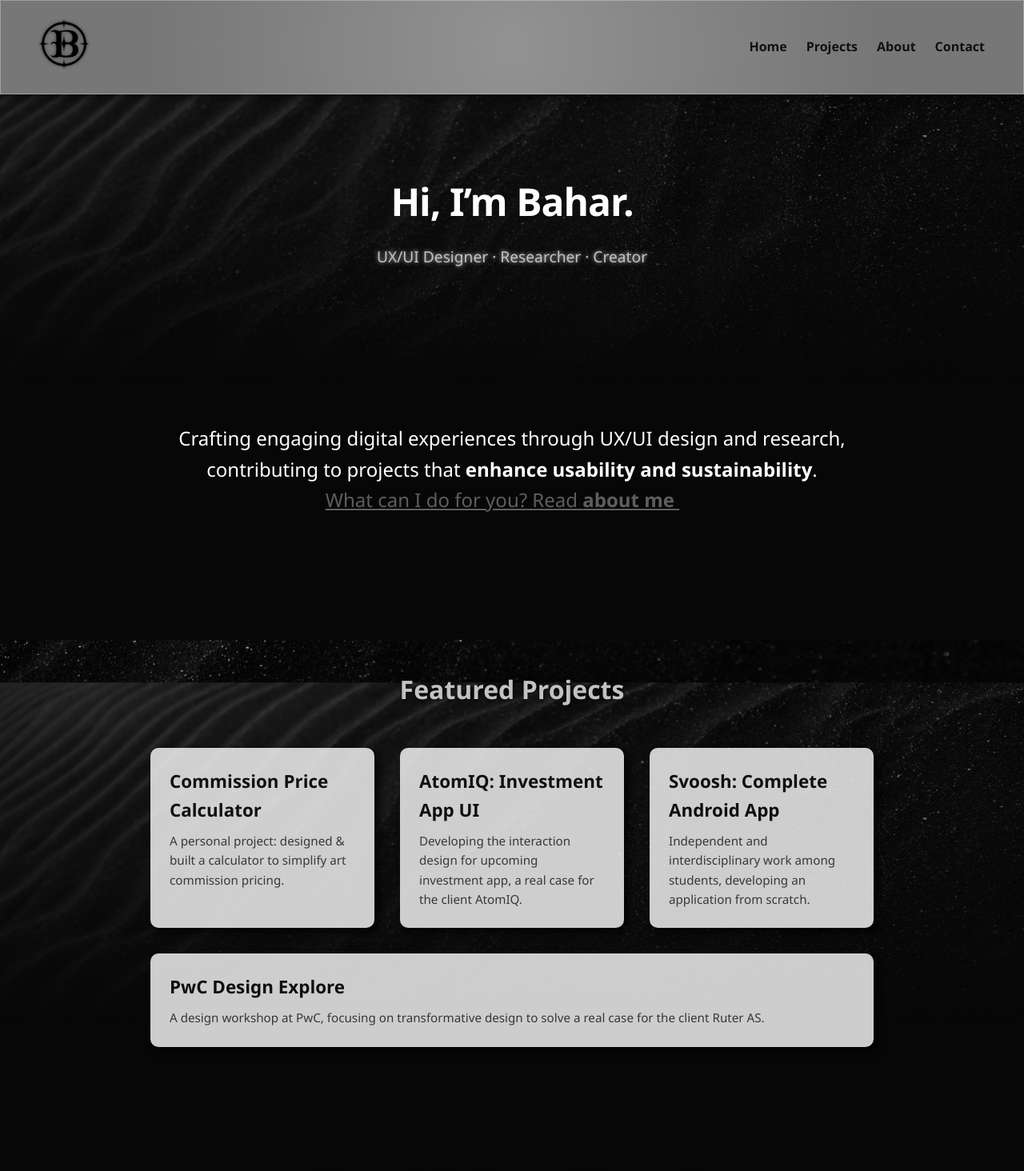
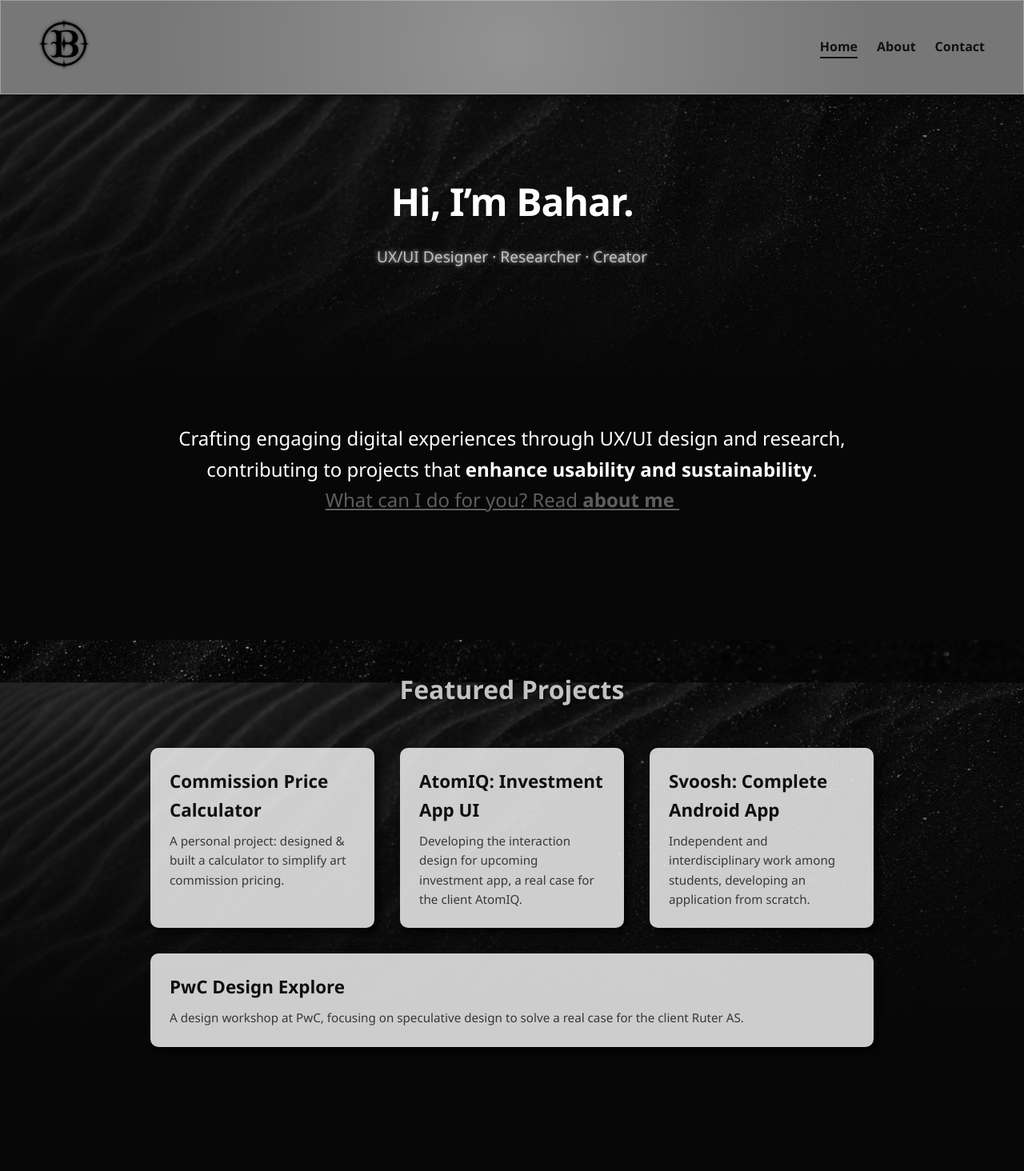
Before and after one commit to baharRi/portfolio, a React (Create React App) app: page / in a window 1280 px wide. Shown: the top 1464 px of the page at 80% size. Built offline with nearby package versions, Linux system fonts and the light colour scheme; some icons are missing.

Commit message:
updated nav. fixed back button

```diff
--- a/src/App.css
+++ b/src/App.css
@@ -133,7 +133,7 @@ button:hover {
   width: 100%;
   top: 0;
   background: #777777;
-   z-index: 1000;
+  z-index: 1000;
 }
 
 .header {
@@ -191,15 +191,16 @@ button:hover {
   }
 }
 
-/*
 .overlay {
   position: fixed;
   bottom: 0;
+  top: 0;
+  left: 0;
   width: 100vw;
   height: 100vh;
   background: rgba(0, 0, 0, 0.5);
-  z-index: 30; /* less than header but more than other content
-}*/
+  z-index: 20; /* less than header but more than other content */
+}
 
 .header nav a {
   margin-left: 1.5rem;
@@ -226,6 +227,10 @@ a {
 }
 
 .header nav a:hover::after {
+  width: 100%;
+}
+
+.header nav a.active::after {
   width: 100%;
 }
 
--- a/src/components/Header.js
+++ b/src/components/Header.js
@@ -1,55 +1,38 @@
 import React, { useState } from "react";
-import { Link, useNavigate, useLocation } from "react-router-dom";
+import { Link, useLocation } from "react-router-dom";
 import logo from "../assets/myLogo.svg";
 import MenuIcon from '@mui/icons-material/Menu';
 import CloseIcon from '@mui/icons-material/Close';
 
-function Header() { // link projects to home/projects
-
-const navigate = useNavigate();
+function Header() {
 const location = useLocation();
 const [isOpen, setIsOpen] = useState(false);
 const setClose = () => setIsOpen(false);
 
-const handleNavClick = (e, targetId = null) => {
-  e.preventDefault();
-
-  const scrollToTarget = () => {
-    if (targetId) {
-      document.getElementById(targetId)?.scrollIntoView({ behavior: "smooth" });
-    } else {
-      window.scrollTo({ top: 0, behavior: "smooth" });
-    }
-  };
-
-  if (location.pathname !== "/") {
-    navigate("/");
-    setTimeout(scrollToTarget, 100); // wait for home to render
-  } else {
-    scrollToTarget();
-  }
-};
+const isActive = (path) => location.pathname === path;
 
   return (
+    <>
     <div className="headerDiv">
+
     <header className="header">
-      <Link to="/" onClick={(e) => { setClose(); handleNavClick(e); }}><img src={logo} alt="Logo" className="logo"/></Link>
+      <Link to="/" onClick={() => { setClose(); }}><img src={logo} alt="Logo" className="logo"/></Link>
 
       {/*hamburger menu for mobile*/}
 
       <button className="hamburger" onClick={() => setIsOpen(!isOpen)}
       aria-label="Toggle navigation menu">{isOpen ? <CloseIcon fontSize="large" /> : <MenuIcon fontSize="large" /> }</button>
 
-      {isOpen && <div className="overlay" onClick={() => setIsOpen(false)}></div>}
+      <nav className= {`navlinks ${isOpen ? "open" : ""}`}>
+        <Link to="/" className={isActive("/") ? "active" : ""} onClick={() => setClose()}>Home</Link>
 
-      <nav className= {`navlinks ${isOpen ? "open" : ""}`}>
-        <Link to="/" onClick={(e) => { setClose(); handleNavClick(e); }}>Home</Link>
-        <Link to="/#projects" onClick={(e) => { setClose(); handleNavClick(e, "projects"); }}>Projects</Link>
-        <Link to="/about" onClick={() => setClose()}>About</Link>
-        <Link to="/contact" onClick={() => setClose()}>Contact</Link>
+        <Link to="/about" className={isActive("/about") ? "active" : ""} onClick={() => setClose()}>About</Link>
+        <Link to="/contact" className={isActive("/contact") ? "active" : ""} onClick={() => setClose()}>Contact</Link>
       </nav>
     </header>
     </div>
+    {isOpen && <div className="overlay" onClick={() => setIsOpen(false)}></div>}
+    </>
   );
 }
 
--- a/src/components/ProjectPage.js
+++ b/src/components/ProjectPage.js
@@ -1,4 +1,4 @@
-import { useParams, Link } from "react-router-dom";
+import { useParams, Link, useLocation, useNavigate } from "react-router-dom";
 import Project1 from "./pages/ProjectPages/Project1";
 import Project2 from "./pages/ProjectPages/Project2";
 import Project3 from "./pages/ProjectPages/Project3";
@@ -7,7 +7,28 @@ import Project5 from "./pages/ProjectPages/Project5";
 
 import ArrowBackIcon from '@mui/icons-material/ArrowBack';
 
-function ProjectPage() {
+function ProjectPage() { //clean this up
+  const navigate = useNavigate();
+const location = useLocation();
+
+const handleNavClick = (e, targetId = null) => {
+  e.preventDefault();
+
+  const scrollToTarget = () => {
+    if (targetId) {
+      document.getElementById(targetId)?.scrollIntoView({ behavior: "smooth" });
+    } else {
+      window.scrollTo({ top: 0, behavior: "smooth" });
+    }
+  };
+
+  if (location.pathname !== "/") {
+    navigate("/");
+    setTimeout(scrollToTarget, 100); // wait for home to render
+  } else {
+    scrollToTarget();
+  }
+};
   const { id } = useParams();
 
   const projects = {
@@ -46,7 +67,7 @@ function ProjectPage() {
       )}
 
       <div className="backLinkContainer">
-      <Link to="/" className="backLink"><button> <ArrowBackIcon fontSize="small" style={{ verticalAlign: 'middle'}} /> Back to projects</button>
+      <Link to="/" className="backLink" onClick={(e) => {handleNavClick(e, "projects"); }}><button> <ArrowBackIcon fontSize="small" style={{ verticalAlign: 'middle'}} /> Back to projects</button>
 
       </Link>
       </div>
--- a/src/components/Projects.js
+++ b/src/components/Projects.js
@@ -3,6 +3,7 @@ import { Link } from "react-router-dom";
 import GitHubIcon from '@mui/icons-material/GitHub';
 
 function Projects() { /* focus on UX/UI for project2, focus on process, teamwork, and results for project3 */
+
   return (
     <>
     <section id="projects" className="projects">
@@ -31,7 +32,7 @@ function Projects() { /* focus on UX/UI for project2, focus on process, teamwork
         <Link to="/project/5" className="project" style={{ textDecoration: 'none' }}>
           <h3>PwC Design Explore</h3>
           <p>
-            A design workshop at PwC, focusing on transformative design to solve a real case
+            A design workshop at PwC, focusing on speculative design to solve a real case
             for the client Ruter AS.
           </p>
         </Link>
--- a/src/components/pages/About.js
+++ b/src/components/pages/About.js
@@ -90,12 +90,6 @@ function About() { //make css class for intro, skillsEtc for skills. add button
         </div>
         </div>
 
-      <h3>Certifications →</h3>
-      <div className ="skillsWrapper">
-      <div className ="skills">
-        </div>
-        </div>
-
     </section>
     <section className="aboutIntro">
       <button id="resume" type="button"><a href="../assets/Bahar_CV.pdf" download="Bahar_CV">Download my resume <DownloadIcon fontSize="small" style={{ verticalAlign: 'middle', marginLeft: 8 }} /></a></button>
--- a/src/components/pages/ProjectPages/Project5.js
+++ b/src/components/pages/ProjectPages/Project5.js
@@ -20,7 +20,6 @@ function Project5() { // OBS: double check the class in css
       <TrendingUpIcon fontSize="small" style={{ verticalAlign: 'middle', marginRight: 8 }}/>Working in a fast-paced sprint</p>
 
       <img src={require("../../../assets/project5/pwc-notes.png")} alt="project 5 notes" className="projectBanner"/>
-
 
         <p className="projectDesc">In January of 2025, I attended an educational experience
           hosted by PwC, bringing together design students from various universities
```
